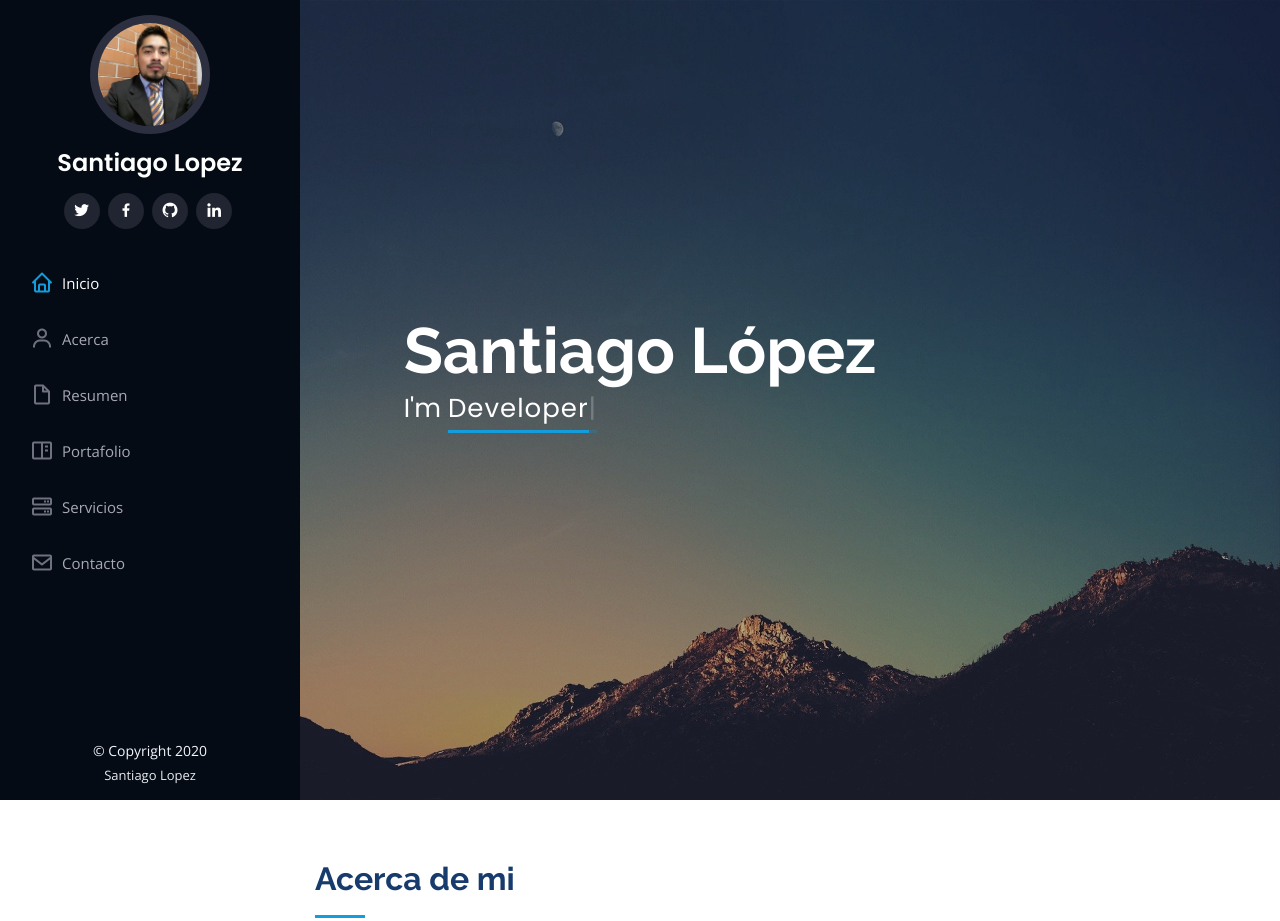
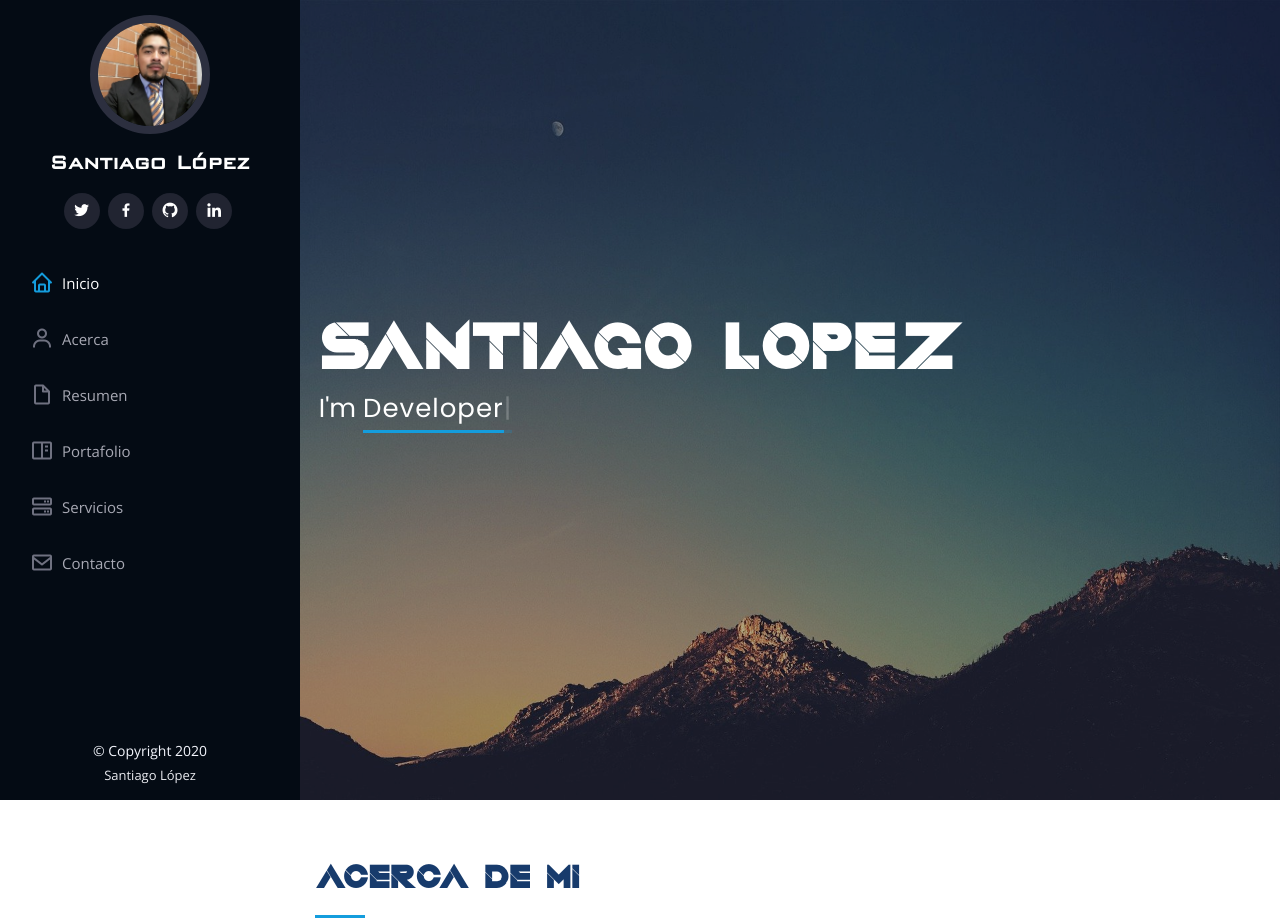
Before and after one commit to LopezSanty/lopezsanty.github.io, a plain HTML site: page index.html in a window 1280 px wide. Shown: the top 921 px of the page. Drawn offline with nearby package versions, Linux system fonts and the light colour scheme.

Commit message:
Add font-family

```diff
--- a/assets/css/style.css
+++ b/assets/css/style.css
@@ -1,6 +1,16 @@
 /*--------------------------------------------------------------
 # General
 --------------------------------------------------------------*/
+
+@font-face {
+    font-family: 'Quatum';
+    src: url('../vendor/boxicons/fonts/quantum-4.otf');
+}
+
+@font-face {
+    font-family: 'Bankgotik';
+    src: url('../vendor/boxicons/fonts/Bank\ Gothic\ Light\ Regular.otf');
+}
 
 body {
     font-family: "Open Sans", sans-serif;
@@ -22,7 +32,8 @@ h3,
 h4,
 h5,
 h6 {
-    font-family: "Raleway", sans-serif;
+    /* font-family: "Raleway", sans-serif; */
+    font-family: "Quatum", sans-serif;
 }
 
 
--- a/index.html
+++ b/index.html
@@ -5,7 +5,7 @@
     <meta charset="utf-8">
     <meta content="width=device-width, initial-scale=1.0" name="viewport">
 
-    <title>Bienvenidos - Santiago Lopez</title>
+    <title>Bienvenidos - Santiago López</title>
     <meta content="" name="description">
     <meta content="" name="keywords">
 
@@ -40,7 +40,7 @@
 
             <div class="profile">
                 <img src="assets/img/profile-img.jpg" alt="" class="img-fluid rounded-circle">
-                <h1 class="text-light"><a href="index.html">Santiago Lopez</a></h1>
+                <h1 class="text-light" style="font-family: 'Bankgotik';"><a href="index.html">Santiago López</a></h1>
                 <div class="social-links mt-3 text-center">
                     <a href="https://twitter.com/lopez_santy12" class="twitter" target="_blank"><i class="bx bxl-twitter"></i></a>
                     <a href="https://www.facebook.com/SantiagoLpzR/" class="facebook" target="_blank"><i class="bx bxl-facebook"></i></a>
@@ -70,7 +70,7 @@
     <!-- ======= Hero Section ======= -->
     <section id="hero" class="d-flex flex-column justify-content-center align-items-center">
         <div class="hero-container" data-aos="fade-in">
-            <h1>Santiago López</h1>
+            <h1>SANTIAGO LÓPEZ</h1>
             <p>I'm <span class="typed" data-typed-items="Enginner, Developer, Pentester, Adviser "></span></p>
         </div>
     </section>
@@ -83,7 +83,7 @@
             <div class="container">
 
                 <div class="section-title">
-                    <h2>Acerca de mi</h2>
+                    <h2>ACERCA DE MI</h2>
                     <p>Soy una persona autodidácta, me gusta aprender nuevas tecnologías en el ámbito de la informática y la Seguridad de la Información, tengo un equipo de trabajo
                         <a href="https://www.mulinik.tech" target="_blank" rel="noopener noreferrer">Mulinik C&S</a> en donde brindamos Asesorías, Marketing Digital,
                         desarrollo de Aplicaciones Web, E-commerce. </p>
@@ -179,7 +179,7 @@
             <div class="container">
 
                 <div class="section-title">
-                    <h2>Habilidades</h2>
+                    <h2>HABILIDADES</h2>
                     <p></p>
                 </div>
 
@@ -673,7 +673,7 @@
                 </script>
             </div>
             <div class="credits">
-                Santiago Lopez</a>
+                Santiago López</a>
             </div>
         </div>
     </footer>
```
Also changed, not shown: assets/vendor/boxicons/fonts/Bank Gothic Light Regular.otf (added), assets/vendor/boxicons/fonts/quantum-4.otf (added).
